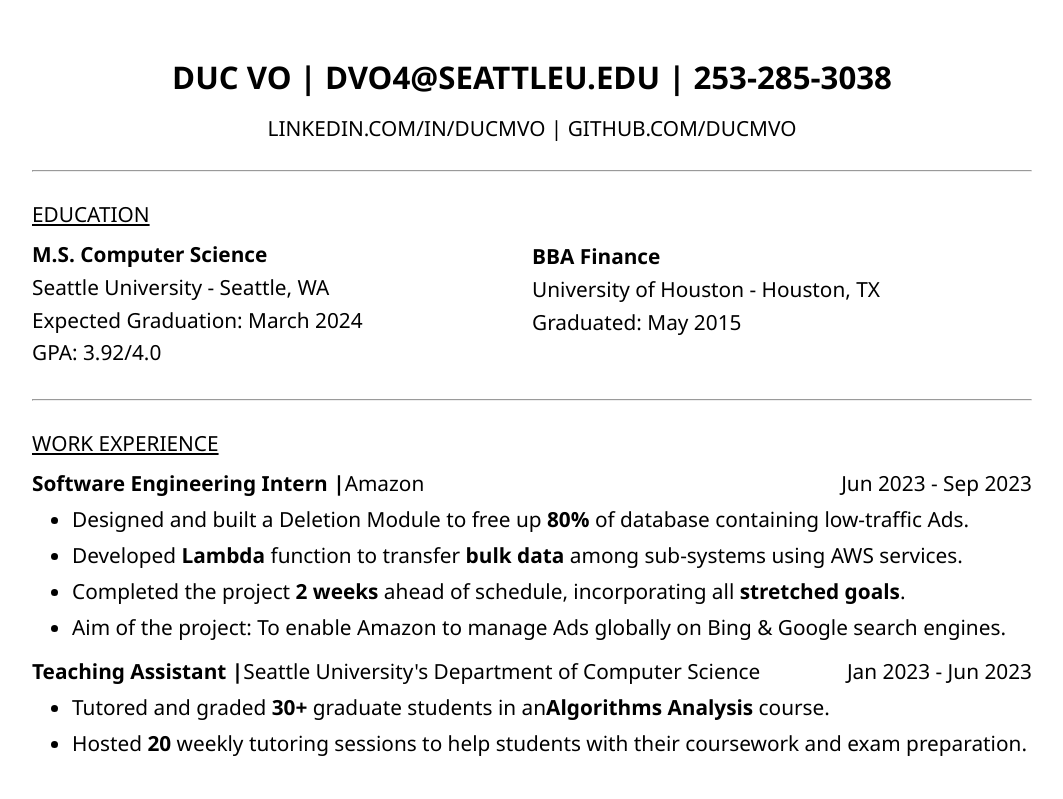
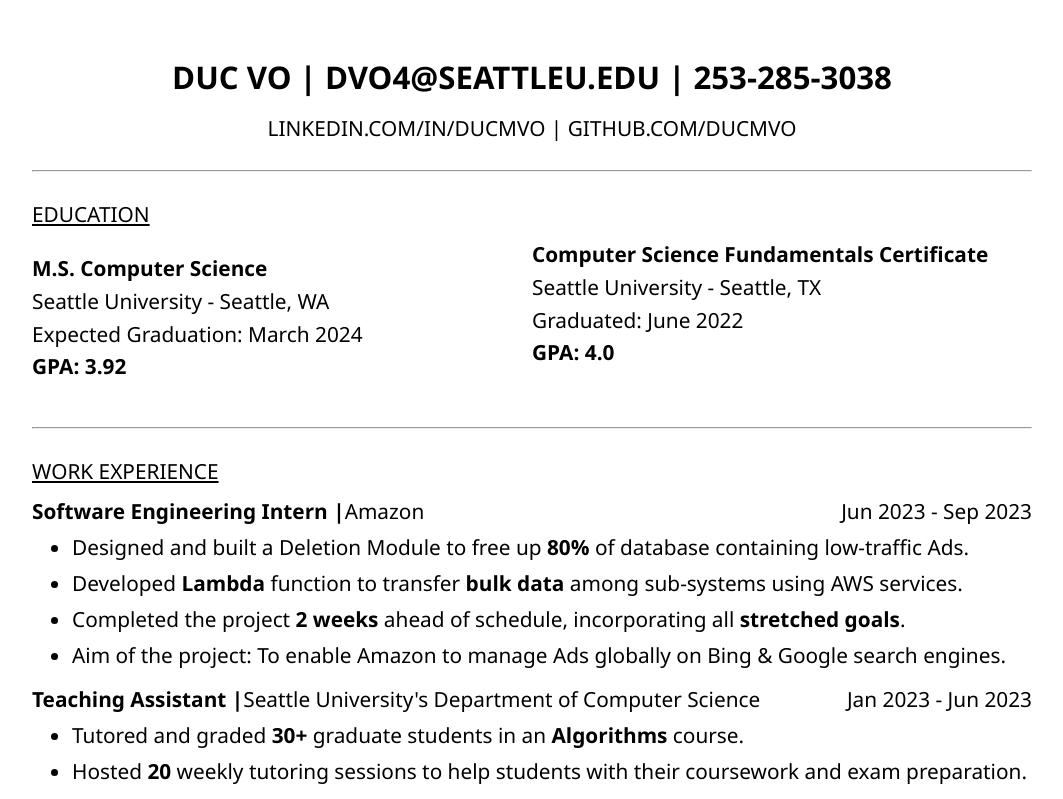
Before and after one commit to ducmvo/portfolio, a React (Create React App) app: page / in a window 1280 px wide. Shown: the top 799 px of the page, without its empty margins (108-1171 px from the left). Built offline with nearby package versions, Linux system fonts and the light colour scheme.

Commit message:
update resume education section

```diff
--- a/src/App.tsx
+++ b/src/App.tsx
@@ -41,18 +41,19 @@ function App() {
 					<p style={{ marginBottom: '0.3rem' }}>
 						Expected Graduation: March 2024
 					</p>
-					<p style={{ marginBottom: '0.3rem' }}> GPA: 3.92/4.0</p>
+					<p style={{ marginBottom: '0.3rem' }}><strong>GPA: 3.92</strong></p>
 				</div>
 				<div style={{ width: '100%' }}>
 					<p id="head" style={{ marginBottom: '0.3rem' }}>
-						BBA Finance
+						Computer Science Fundamentals Certificate
 					</p>
 					<p style={{ marginBottom: '0.3rem' }}>
-						University of Houston - Houston, TX
+						Seattle University - Seattle, TX
 					</p>
 					<p style={{ marginBottom: '0.3rem' }}>
-						Graduated: May 2015
+						Graduated: June 2022
 					</p>
+					<p style={{ marginBottom: '0.3rem' }}><strong>GPA: 4.0</strong></p>
 					<br />
 				</div>
 			</div>
@@ -98,8 +99,7 @@ function App() {
 				</p>
 				<ul>
 					<li>
-						Tutored and graded <strong>30+</strong> graduate students in an
-						<strong>Algorithms Analysis</strong> course.
+						Tutored and graded <strong>30+</strong> graduate students in an <strong>Algorithms</strong> course.
 					</li>
 					<li>
 						Hosted <strong>20</strong> weekly tutoring sessions to help students with
@@ -126,13 +126,10 @@ function App() {
 						vulnerable people in Seattle each week.
 					</li>
 					<li>
-						Migrated <strong>230,000</strong> data points from <strong>MySQL</strong> database to
-						<strong>Firestore No-SQL</strong> database.
+						Migrated <strong>230,000</strong> data points from <strong>MySQL</strong> database to <strong>Firestore No-SQL</strong> database.
 					</li>
 					<li>
-						Implemented caching using <strong>React Query</strong>, <strong>React Context</strong> and
-						<strong>Hooks</strong> that speeds up <strong>100x</strong> page load by removing
-						unnecessary data fetching at component level.
+						Implemented caching using <strong>React Query</strong>, <strong>React Context</strong> and <strong>Hooks</strong> that speeds up <strong>100x</strong> page load by removing unnecessary data fetching at component level.
 					</li>
 					<li>
 						Technologies: Typescript, React, NextJS, Jest, Firebase.
@@ -177,8 +174,7 @@ function App() {
 				</p>
 				<ul>
 					<li>
-						Implemented <strong>K-Means clustering</strong> algorithm using <strong>MPI</strong> and a
-						<strong>Map-Reduce</strong> parallelization strategy.
+						Implemented <strong>K-Means clustering</strong> algorithm using <strong>MPI</strong> and a <strong>Map-Reduce</strong> parallelization strategy.
 					</li>
 					<li>
 						Developed a <strong>Distributed Hash Table (DHT)</strong> with <strong>Consistent
```
